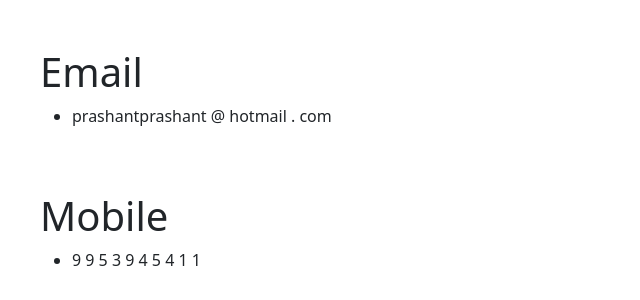
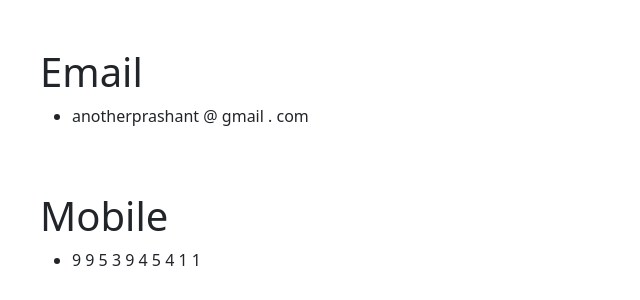
Before and after one commit to PrashantDas/PrashantDasWebsite, a Django app: page /contact/ in a window 1280 px wide. Shown: the part 320-620 px from the top of the page, without its empty margins (42-682 px from the left). Run offline with Django 3.2, Linux system fonts and the light colour scheme.

Commit message:
Update contact.html

```diff
--- a/app1/templates/app1/contact.html
+++ b/app1/templates/app1/contact.html
@@ -26,7 +26,7 @@
   <h1 class="display-6">Email</h1>
   <ul>
     <li>
-      <p> prashantprashant @ hotmail . com</p>
+      <p>anotherprashant @ gmail . com</p>
     </li>
   </ul>
   <br><br>
```
